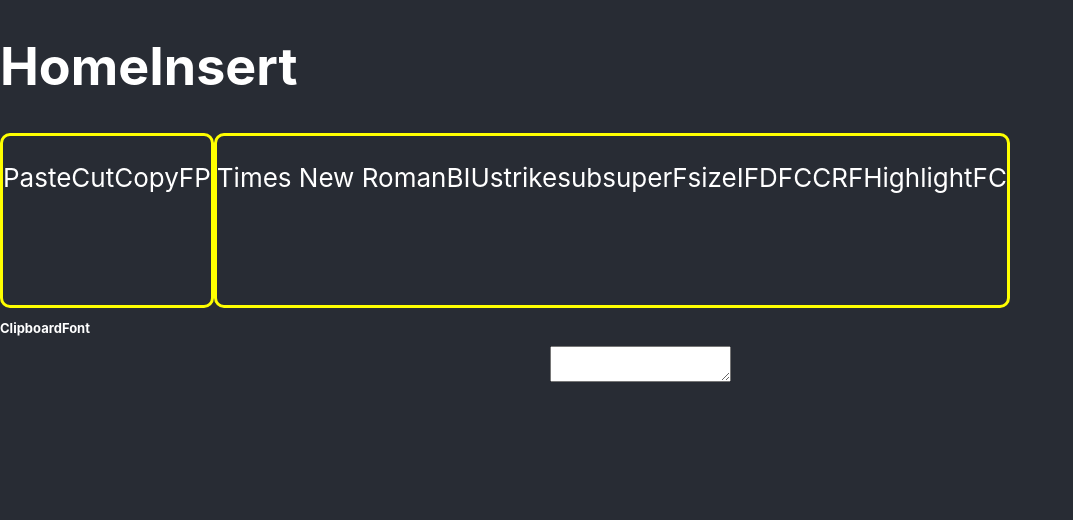
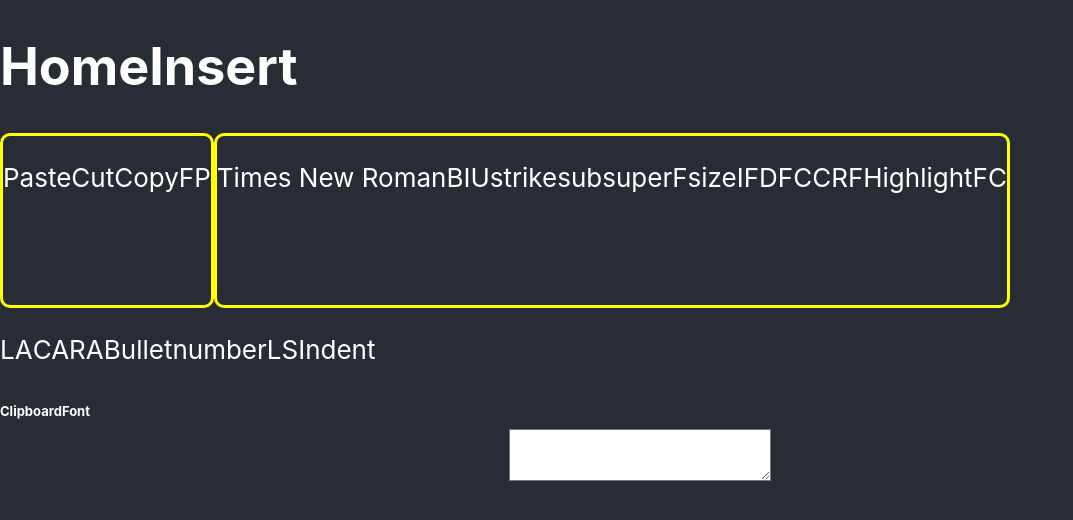
Before and after one commit to maalik36/letters-app, a React (Create React App) app: page / in a window 1280 px wide. Both pictures are taken after a click on the element "Home". Shown: the top 520 px of the page, without its empty margins (0-1073 px from the left). Built offline with nearby package versions, Linux system fonts and the light colour scheme.

Commit message:
finished for now

```diff
--- a/src/App.css
+++ b/src/App.css
@@ -91,6 +91,12 @@
   font-weight: normal;
   font-style: normal;
   text-decoration: none;
+  font-size: 20px;
+  color: black;
+  text-transform: lowercase;
+  background-color: white;
+  /*align-content: center;*/
+  text-align: center;
 }
 .bold {
   font-weight: bold;
--- a/src/App.js
+++ b/src/App.js
@@ -28,28 +28,46 @@
 
   function Bold() {
     const element = document.getElementById("word")
-    element.style.fontWeight = "bold"
+    if (element.style.fontWeight === "normal")
+    {
+      element.style.fontWeight = "bold";
+    }
+    else if (element.style.fontWeight === "bold")
+    {
+      element.style.fontWeight = "normal";
+    }
   }
   function Italics() {
     const element = document.getElementById("word")
-    element.style.fontStyle = "italic"
+    if (element.style.fontStyle === "normal")
+    {
+      element.style.fontStyle = "italic";
+    }
+    else if (element.style.fontStyle === "italic")
+    {
+      element.style.fontStyle = "normal";
+    }
+
   }
   function Underline(){
-    const element = document.getElementById("word")
-    element.style.textDecoration = "underline"
+    const element = document.getElementById("word");
+    element.style.textDecoration = "underline";
+
+
   }
   function Strikethrough(){
-    const element = document.getElementById("word")
-    element.style.textDecoration = "line-through"
+    const element = document.getElementById("word");
+    element.style.textDecoration = "line-through";
   }
   function SubScript(){
-    const element = document.getElementById("word")
-    element.style.verticalAlign = "sub"
+    const element = document.getElementById("word");
+    element.style.verticalAlign = "sub";
   }
   function SuperScript(){
-    const element = document.getElementById("word")
-    element.style.verticalAlign = "super"
+    const element = document.getElementById("word");
+    element.style.verticalAlign = "super";
   }
+  /*
   function Copy(){
     const textarea = document.getElementById("word");
     text = textarea.value;
@@ -112,6 +130,79 @@
       }
     }, []);
   }
+    onClick={() => Paste()}
+    onClick={() => Cut()}
+    onClick={() => Copy()}
+    onClick={() => FormatPainter()}
+    var canvas = document.getElementById("draw");
+  const ctx = canvas.getContext('2d');
+  ctx.fillStyle = "red";
+  ctx.fillRect(0, 0, 150, 75);
+    <canvas id="draw" width='200' height='100' style='border: 1px solid black;'>
+
+      </canvas>
+  */
+  function IncreaseFont() {
+    const textarea = document.getElementById('word');
+    let size = textarea.value.length;
+    size++;
+    textarea.style.fontSize = size + 'px';
+  }
+  function DecreaseFont() {
+    const textarea = document.getElementById('word');
+    let size = textarea.value.length;
+    size--;
+    textarea.style.fontSize = size + 'px';
+  }
+  function ChangeCase() {
+    const textarea = document.getElementById('word');
+    if (textarea.style.textTransform === "lowercase")
+    {
+      textarea.style.textTransform = "uppercase";
+    }
+    else if (textarea.style.textTransform === "uppercase")
+    {
+      textarea.style.textTransform = "lowercase";
+    }
+
+  }
+  function RemoveFormat() {
+    const textarea = document.getElementById('word');
+    textarea.style.fontWeight = "normal";
+    textarea.style.fontStyle = "normal";
+    textarea.style.textDecoration = "none";
+  }
+  function Highlight() {
+    const textarea = document.getElementById('word');
+    if (textarea.style.backgroundColor === "white")
+    {
+      textarea.style.backgroundColor = "yellow";
+    }
+    else if (textarea.style.backgroundColor === "yellow")
+    {
+      textarea.style.backgroundColor = "white";
+    }
+
+  }
+  function LeftAlign() {
+    const textarea = document.getElementById('word');
+    textarea.style.textAlign = 'left';
+  }
+  function RightAlign() {
+    const textarea = document.getElementById('word');
+    textarea.style.textAlign = 'right';
+  }
+  function CenterAlign() {
+    const textarea = document.getElementById('word');
+    textarea.style.textAlign = 'center';
+  }
+
+
+
+
+
+
+
   return (
     <div className="App-header">
       <header>
@@ -119,10 +210,10 @@
         <h1 onClick={() => Appear("Insert")}>Insert</h1>
       </header>
       <box className={home} id="Clipboard">
-        <p onClick={() => Paste()}>Paste</p>
-        <p onClick={() => Cut()}>Cut</p>
-        <p onClick={() => Copy()}>Copy</p>
-        <p onClick={() => FormatPainter()}>FP</p>
+        <p >Paste</p>
+        <p >Cut</p>
+        <p >Copy</p>
+        <p >FP</p>
 
       </box>
             <box className={home} id="Font">
@@ -134,16 +225,24 @@
             <p onClick={() => SubScript()}>sub</p>
             <p onClick={() => SuperScript()}>super</p>
             <p>Fsize</p>
-            <p>IF</p>
-            <p>DF</p>
-            <p>CC</p>
-            <p>RF</p>
-            <p>Highlight</p>
+            <p onClick={() => IncreaseFont()}>IF</p>
+            <p onClick={() => DecreaseFont()}>DF</p>
+            <p onClick={() => ChangeCase()}>CC</p>
+            <p onClick={() => RemoveFormat()}>RF</p>
+            <p onClick={() => Highlight()}>Highlight</p>
             <p>FC</p>
 
 
       </box>
-
+        <box className={home} id='Paragraph'>
+          <p onClick={() => LeftAlign()}>LA</p>
+          <p onClick={() => CenterAlign()}>CA</p>
+          <p onClick={() => RightAlign()}>RA</p>
+          <p>Bullet</p>
+          <p>number</p>
+          <p>LS</p>
+          <p>Indent</p>
+        </box>
             <box className={insert}>
               Cover Page
               Blank Page
@@ -160,6 +259,10 @@
       <textarea id='word'>
 
       </textarea>
+
+
+
+
     </div>
 
   );
```
